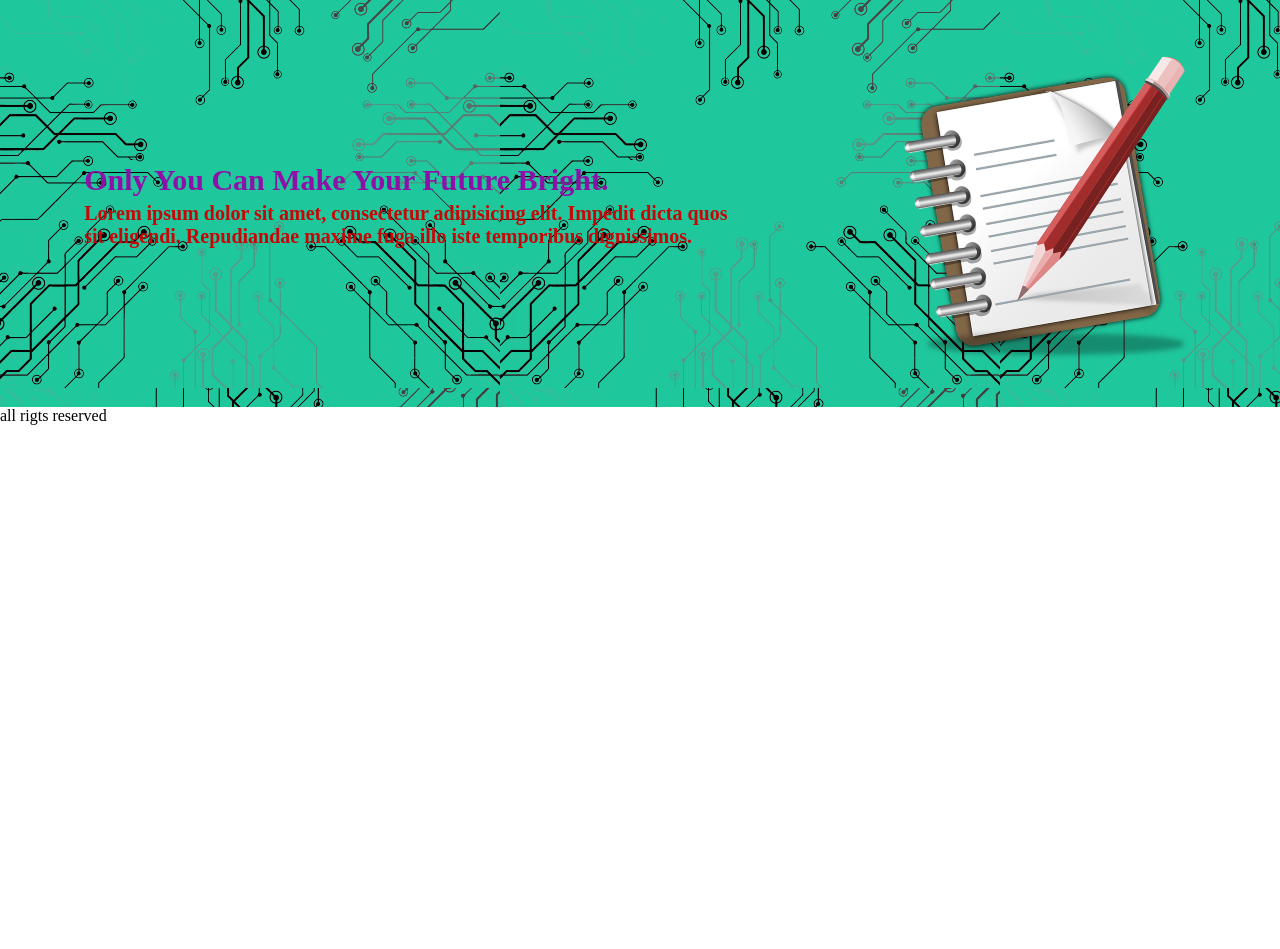
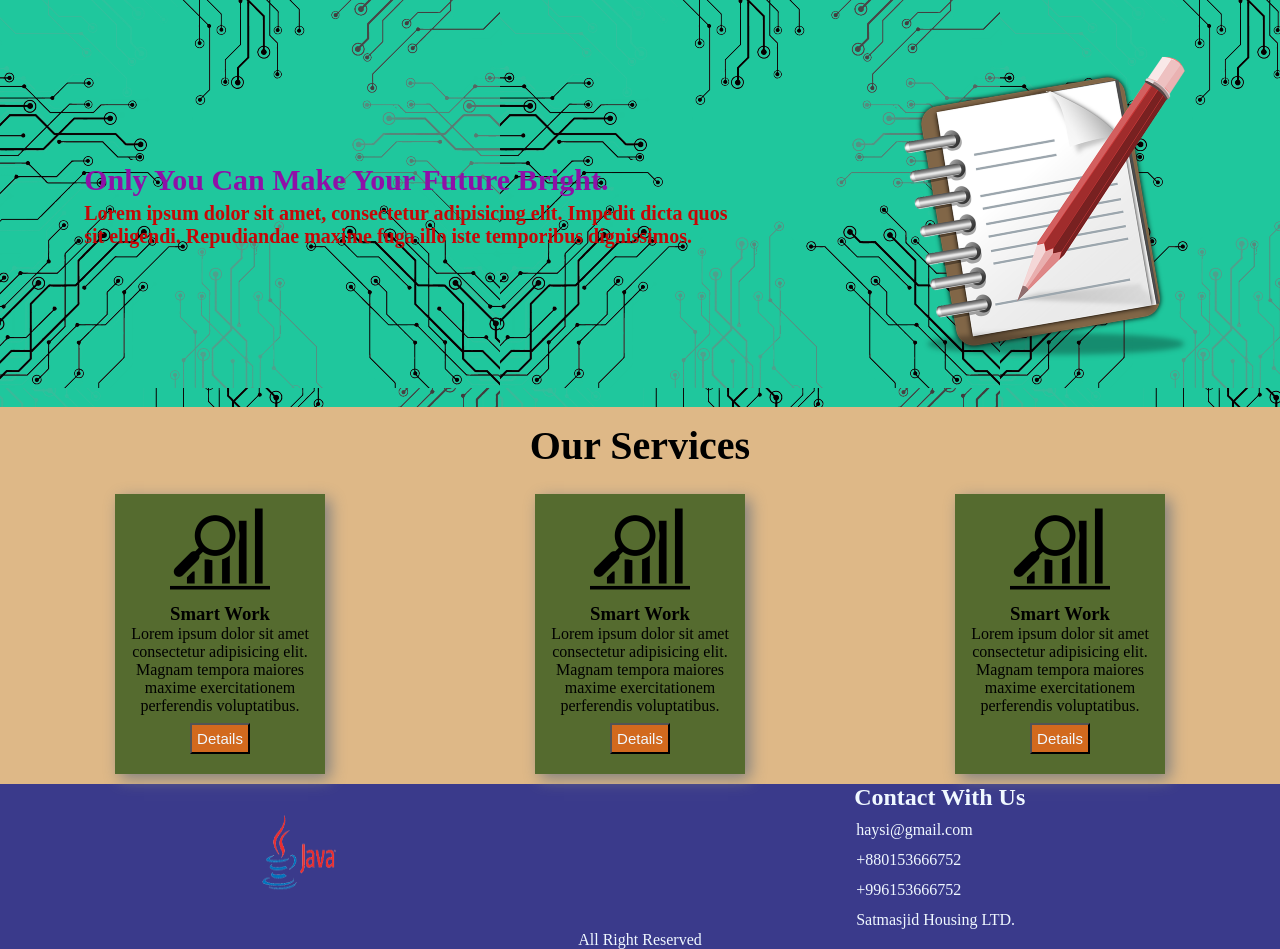
Before and after one commit to Alamin-22/practice, a plain HTML site: page index.html in a window 1280 px wide. Shown: the part 974-1923 px from the top of the page. Before the commit the page ends 1399 px from the top, so only its background shows below. Drawn offline with Linux system fonts and the light colour scheme.

Commit message:
Finally Done

```diff
--- a/index.html
+++ b/index.html
@@ -60,9 +60,56 @@
             </div>
         </section>
         <!-- section about done -->
+        <!-- section services -->
+        <section class="last">
+            <h1 class="hs">Our Services</h1>
+         <div class="display">
+
+            <div class="services">
+                <div class="box">
+                    <img class="imgs" src="/picture/logo/logo1.png" alt="Coming soon">
+                    <h3 class="h3">Smart Work</h3>
+                    <p class="pp">Lorem ipsum dolor sit amet consectetur adipisicing elit. Magnam tempora maiores maxime exercitationem perferendis voluptatibus.</p>
+                    <button class="btns"> Details </button>
+                </div>
+            </div>
+            <div class="services">
+                <div class="box">
+                    <img class="imgs" src="/picture/logo/logo1.png" alt="Coming soon">
+                    <h3 class="h3">Smart Work</h3>
+                    <p class="pp">Lorem ipsum dolor sit amet consectetur adipisicing elit. Magnam tempora maiores maxime exercitationem perferendis voluptatibus.</p>
+                    <button class="btns"> Details </button>
+                </div>
+            </div>
+            <div class="services">
+                <div class="box">
+                    <img class="imgs" src="/picture/logo/logo1.png" alt="Coming soon">
+                    <h3 class="h3">Smart Work</h3>
+                    <p class="pp">Lorem ipsum dolor sit amet consectetur adipisicing elit. Magnam tempora maiores maxime exercitationem perferendis voluptatibus.</p>
+                    <button class="btns"> Details </button>
+                </div>
+            </div>
+         </div>
+        </section>
     </main>
     <footer>
-        <section> all rigts reserved </section>
+        <section>
+            <div class="footer">
+                <div>
+                    <img class="fot" src="/picture/logo/logo.png" alt="Coming soon">
+                </div>
+                <div>
+                     <h2>Contact With Us </h2>
+
+                     <li class="fn">haysi@gmail.com</li>
+                     <li class="fn">+880153666752</li>
+                     <li class="fn">+996153666752</li>
+                     <li class="fn"> Satmasjid Housing LTD.</li>
+                    </div>
+
+            </div>
+            <div class="done">All Right Reserved</div>
+        </section>
     </footer>
 </body>
 </html>
--- a/style/external.css
+++ b/style/external.css
@@ -22,3 +22,26 @@
 .final{background-image: url(/picture/banner/about_us.png); background-color: rgb(31, 199, 157);}
 .s2{ font-size: 30px; font-weight: 900; color:rgb(143, 16, 168); margin-bottom: 5px;}
 .p2{font-size: 20px; font-weight: 700; color:rgb(199, 6, 6); }
+
+.hs{text-align: center; padding: 15px; font-size: 40px;}
+
+
+.btns{ padding: 5px; font-size: 15px; font-weight: 500; background-color: chocolate; color: aliceblue; cursor: pointer; margin-top: 8px;}
+.btns:hover{ color: blueviolet;}
+
+.box{ width: 200px; height: 270px; padding: 5px; box-shadow: 5px 5px 15px gray; text-align: center; background-color: darkolivegreen; display: ;}
+
+.imgs{ width:100px; height: 100px;}
+
+.h3{ text-align: center;}
+
+
+.display{ display: flex; justify-content: space-around; padding: 10px;}
+
+.last{background-color: burlywood;}
+
+.footer{ display: flex; align-items: center; justify-content: space-around; color: aliceblue; background-color: rgb(58, 58, 139);}
+.fot{ width: 90px; height: 90px;}
+.fn{ list-style: none; padding: 2px; margin-top: 8px;}
+
+.done{ background-color: rgb(58, 58, 139) ; text-align: center; color: aliceblue;}
```
Also changed, not shown: picture/logo/logo1.png (added), picture/logo/logo2.png (added), picture/logo/logo3.png (added).
